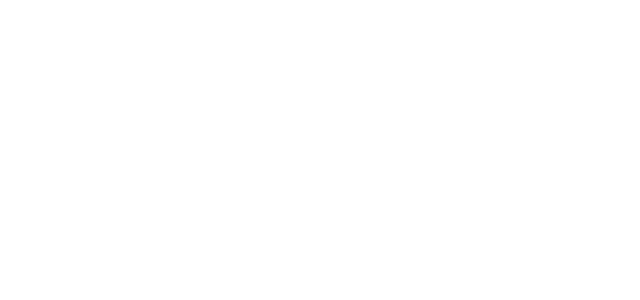
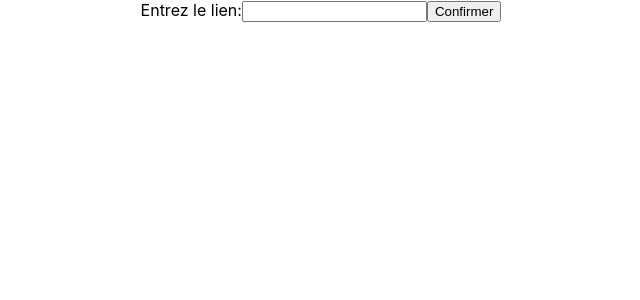
Before and after one commit to PaolaMBIA/bookmarks, a React (Create React App) app: page / in a window 1280 px wide. Shown: the top 300 px of the page, without its empty margins (319-959 px from the left). Built offline with nearby package versions, Linux system fonts and the light colour scheme.

Commit message:
feat: create form, fetch API

```diff
--- a/src/App.tsx
+++ b/src/App.tsx
@@ -1,9 +1,12 @@
-import React from "react";
-import logo from "./logo.svg";
 import "./App.css";
+import Dashboard from "./dashboard";
 
 function App() {
-  return <div className="App"></div>;
+  return (
+    <div className="App">
+      <Dashboard />
+    </div>
+  );
 }
 
 export default App;
--- /dev/null
+++ b/src/dashboard/index.tsx
@@ -0,0 +1,34 @@
+import { ChangeEvent, FormEvent, useState } from "react";
+
+function Dashboard() {
+  const [url, setUrl] = useState<string>("");
+
+  const handleSubmit = (event: FormEvent<HTMLFormElement>) => {
+    event.preventDefault();
+    fetch(`${process.env.REACT_APP_API_URL}/embed?dataType=json&url=${url}`)
+      .then((res) => res.json())
+      .then((data) => console.log(data));
+
+    setUrl("");
+  };
+
+  return (
+    <div className="App">
+      <form onSubmit={handleSubmit}>
+        <label htmlFor="url">Entrez le lien:</label>
+        <input
+          type="text"
+          name="url"
+          id="url"
+          value={url}
+          onChange={(event: ChangeEvent<HTMLInputElement>) =>
+            setUrl(event.target.value)
+          }
+        />
+        <button type="submit">Confirmer</button>
+      </form>
+    </div>
+  );
+}
+
+export default Dashboard;
```
Also changed, not shown: 1 other file (tests, documents, lock files or other folders).
